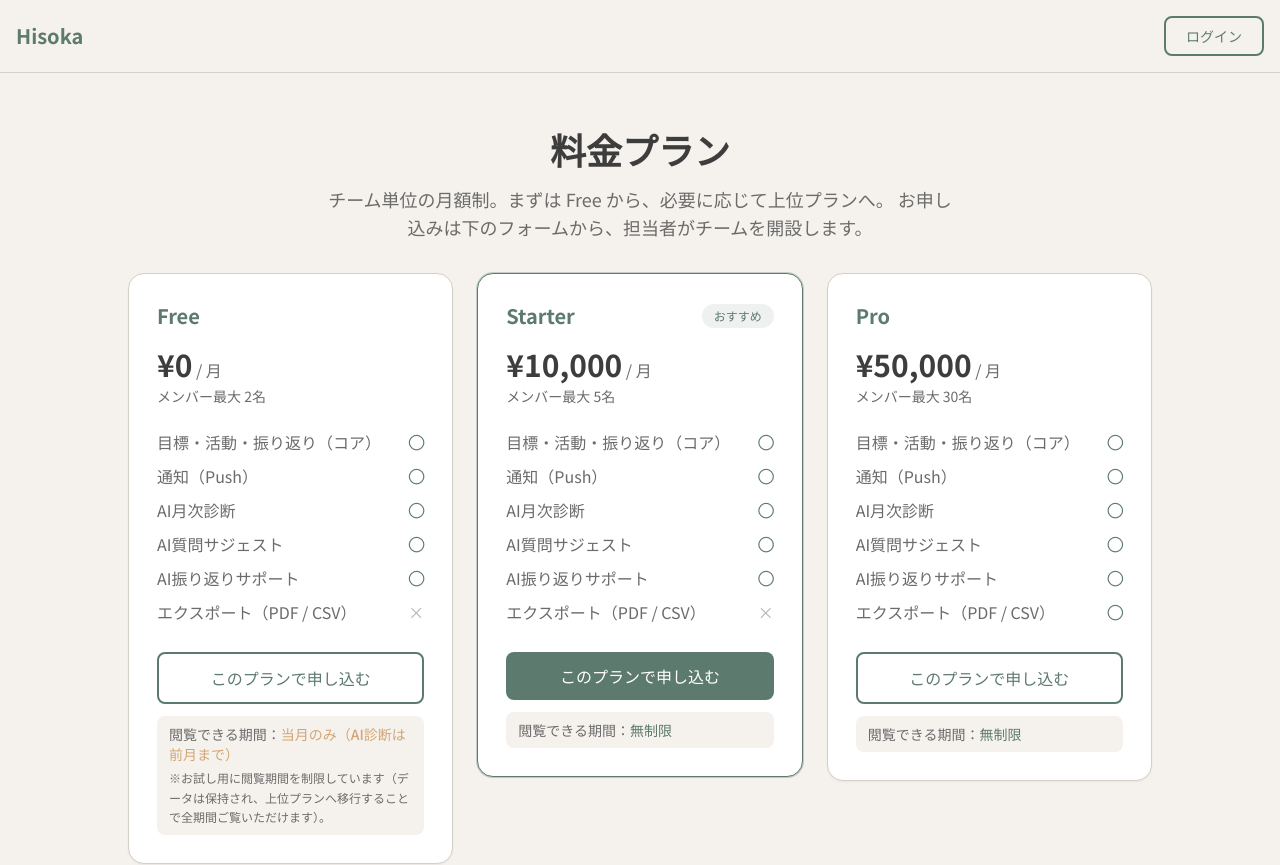
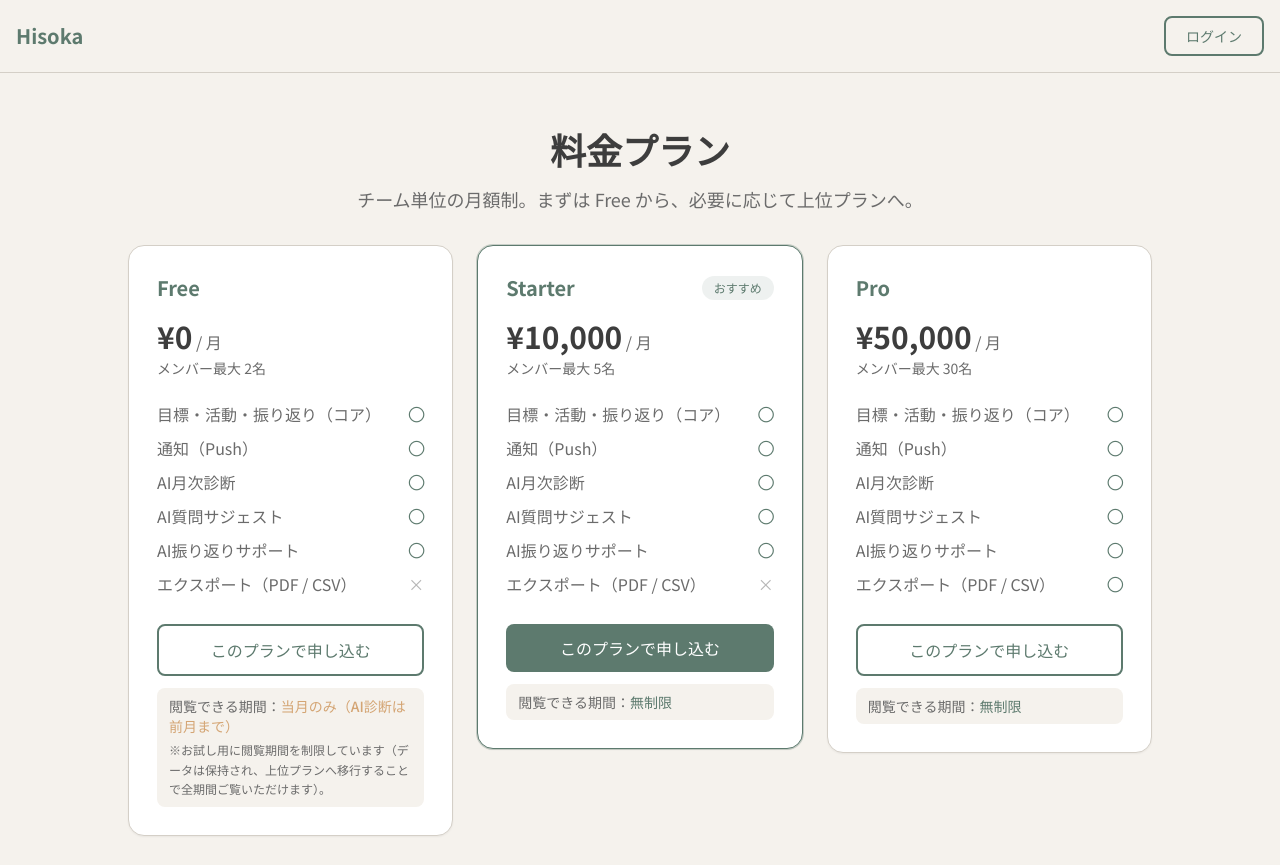
Before and after one commit to mackey55555/hisoka, a Next.js app: page /pricing in a window 1280 px wide. Shown: the top 865 px of the page. Built offline with nearby package versions, Linux system fonts and the light colour scheme.

Commit message:
style(pricing): 見出しの「お申し込みは下のフォームから〜」の一文を削除
Co-Authored-By: Claude Opus 4.8 <noreply@anthropic.com>

```diff
--- a/app/pricing/page.tsx
+++ b/app/pricing/page.tsx
@@ -51,7 +51,6 @@ export default function PricingPage() {
         <h1 className="text-3xl md:text-4xl font-bold text-text-primary">料金プラン</h1>
         <p className="mt-4 text-base md:text-lg text-text-secondary leading-relaxed">
           チーム単位の月額制。まずは Free から、必要に応じて上位プランへ。
-          お申し込みは下のフォームから、担当者がチームを開設します。
         </p>
       </section>
 
```
